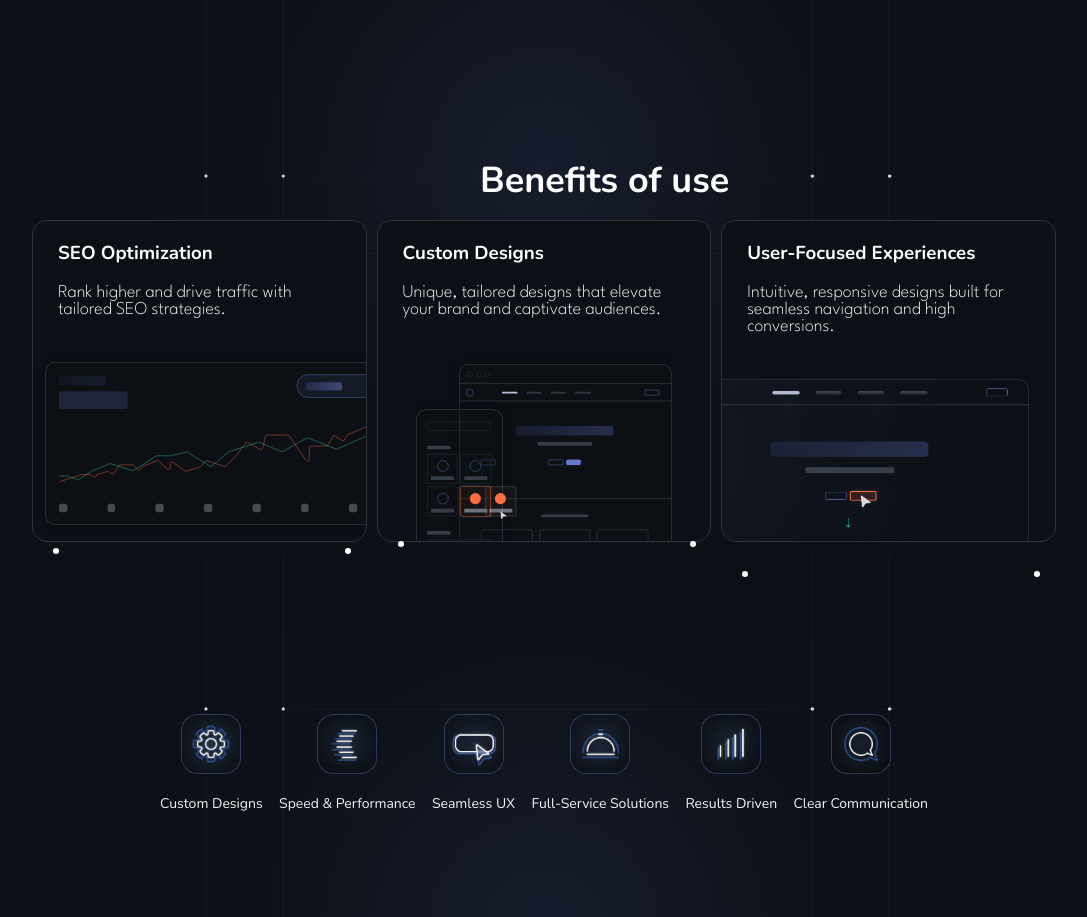
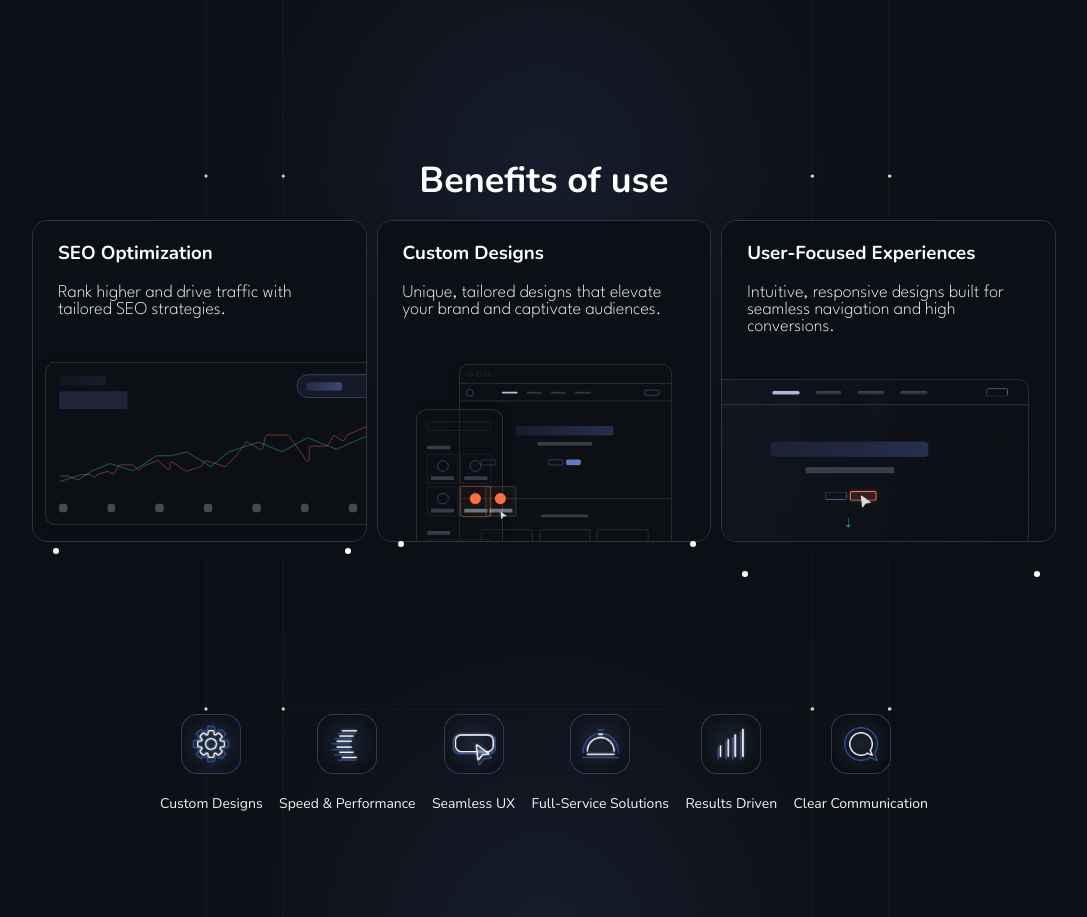
Before and after one commit to WillCBurroughs/bcsolutions, a React (Create React App) app: page / in a window 1280 px wide. Shown: the part 980-1897 px from the top of the page, without its empty margins (96-1183 px from the left). Built offline with nearby package versions, Linux system fonts and the light colour scheme.

Commit message:
Center align benefits

```diff
--- a/src/components/atoms/BenefitsHeader.js
+++ b/src/components/atoms/BenefitsHeader.js
@@ -3,7 +3,9 @@ import '../../index.css'
 
 function BenefitsHeader() {
   return (
-    <h3 className='BenefitsHeader' id= "value"> Benefits of use</h3>
+    <div className='centerAlignBenefits'>
+      <h3 className='BenefitsHeader' id= "value"> Benefits of use</h3>
+    </div>
   );
 }
 
--- a/src/index.css
+++ b/src/index.css
@@ -240,12 +240,20 @@ code {
   left: 15%;
 }
 
+.centerAlignBenefits{
+  position: absolute;
+  top: 1100px;
+  display: flex;
+  justify-content: center;
+  align-items: center;
+  text-align: center;
+  width: 100vw;
+}
+
 .BenefitsHeader {
   font-family: "Nunito";
   font-size: 36px;
   color: white;
-  position: absolute;
-  top: 1100px;
   left: 45%;
   font-weight: medium;
 }
```
